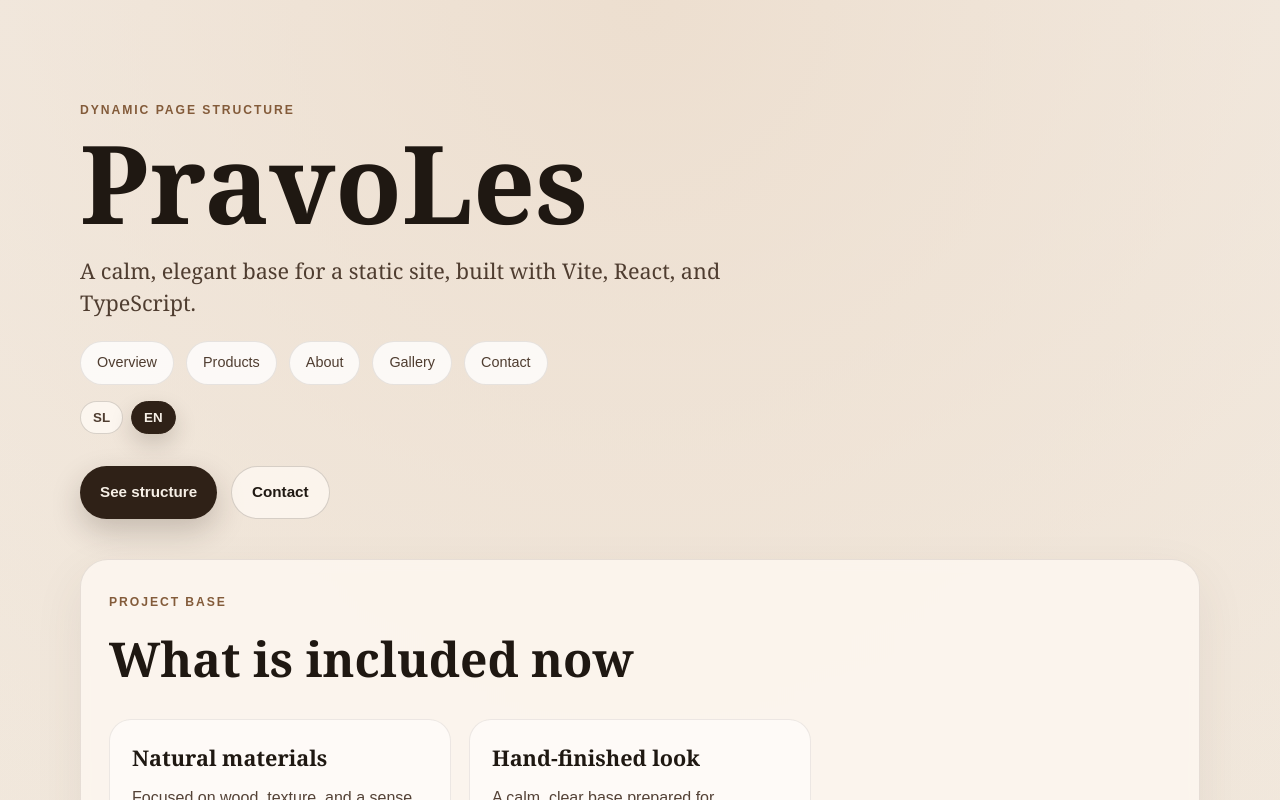
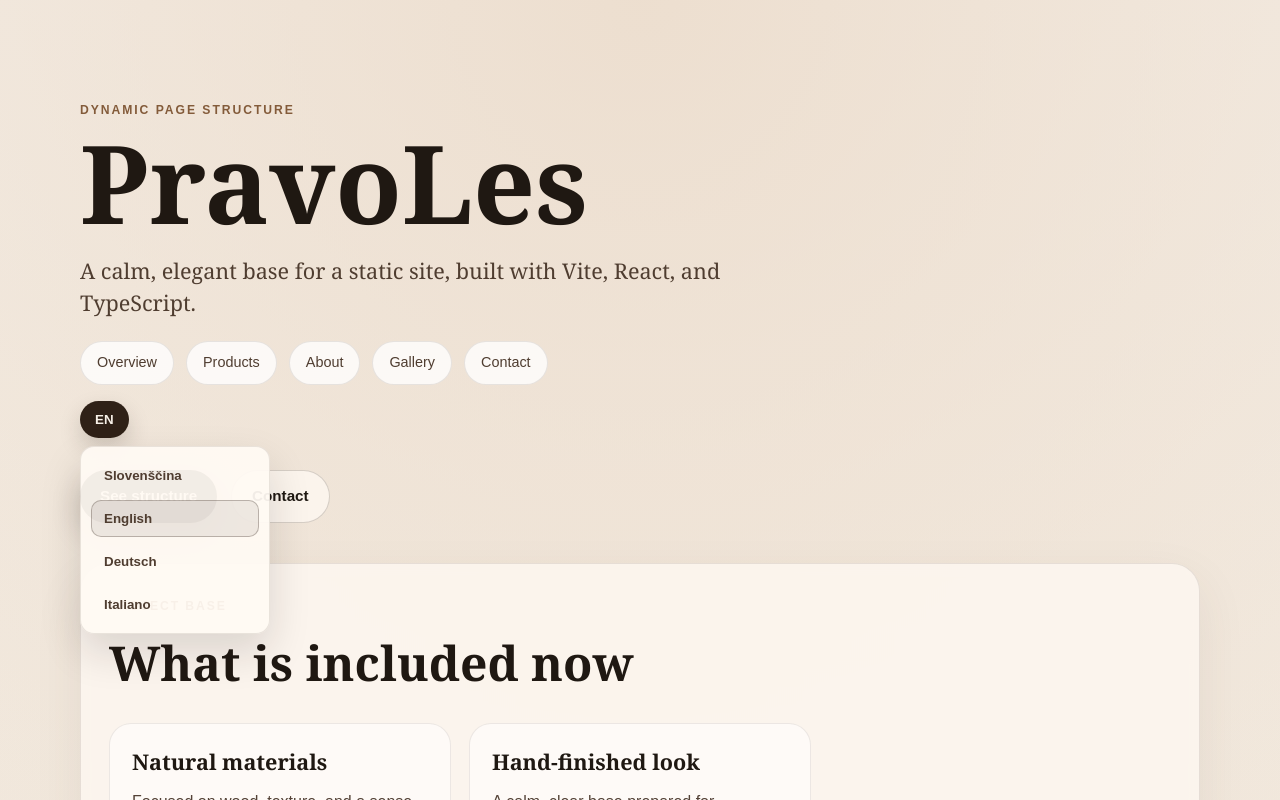
Before and after one commit to rok894/PravoLes, a React (Vite) app in the folder frontend/: page / in a window 1280 px wide. Both pictures are taken after a click on the button "EN". Shown: the top 800 px of the page. Built offline with nearby package versions, Linux system fonts and the light colour scheme.

Commit message:
polepšan language menu

```diff
--- a/frontend/src/App.tsx
+++ b/frontend/src/App.tsx
@@ -1,3 +1,4 @@
+import { useState } from "react";
 import { useTranslation } from "react-i18next";
 import ProductShowcase from "./components/ProductShowcase";
 
@@ -13,6 +14,14 @@ type ContactItem = { title: string; text: string };
 
 function App() {
   const { t, i18n } = useTranslation();
+  const [langOpen, setLangOpen] = useState(false);
+
+  const languageOptions = [
+    { code: "sl", label: "Slovenščina" },
+    { code: "en", label: "English" },
+    { code: "de", label: "Deutsch" },
+    { code: "it", label: "Italiano" },
+  ];
 
   const navLinks = [
     { href: "#vsebina", label: t("nav.vsebina") },
@@ -47,29 +56,35 @@ function App() {
           ))}
         </nav>
 
-        <div className="lang-switch" aria-label="Language switcher">
+        <div className="lang-menu" aria-label="Language switcher">
           <button
             type="button"
-            className={
-              i18n.language.startsWith("sl")
-                ? "lang-switch__btn lang-switch__btn--active"
-                : "lang-switch__btn"
-            }
-            onClick={() => i18n.changeLanguage("sl")}
+            className="lang-menu__toggle"
+            onClick={() => setLangOpen((v) => !v)}
           >
-            SL
+            {i18n.language.toUpperCase().slice(0, 2)}
           </button>
+          {langOpen && (
+            <div className="lang-menu__list">
+              {languageOptions.map((lang) => (
                 <button
+                  key={lang.code}
                   type="button"
                   className={
-              i18n.language.startsWith("en")
-                ? "lang-switch__btn lang-switch__btn--active"
-                : "lang-switch__btn"
+                    i18n.language.startsWith(lang.code)
+                      ? "lang-menu__item lang-menu__item--active"
+                      : "lang-menu__item"
                   }
-            onClick={() => i18n.changeLanguage("en")}
+                  onClick={() => {
+                    i18n.changeLanguage(lang.code);
+                    setLangOpen(false);
+                  }}
                 >
-            EN
+                  {lang.label}
                 </button>
+              ))}
+            </div>
+          )}
         </div>
 
         <div className="hero__actions">
--- a/frontend/src/i18n.ts
+++ b/frontend/src/i18n.ts
@@ -4,6 +4,8 @@ import LanguageDetector from "i18next-browser-languagedetector";
 
 import en from "./locales/en/translation.json";
 import sl from "./locales/sl/translation.json";
+import de from "./locales/de/translation.json";
+import it from "./locales/it/translation.json";
 
 i18n
   .use(LanguageDetector)
@@ -12,6 +14,8 @@ i18n
     resources: {
       en: { translation: en },
       sl: { translation: sl },
+      de: { translation: de },
+      it: { translation: it },
     },
     fallbackLng: "sl",
     interpolation: {
--- /dev/null
+++ b/frontend/src/locales/de/translation.json
@@ -0,0 +1,115 @@
+{
+  "nav": {
+    "vsebina": "Inhalt",
+    "products": "Produkte",
+    "about": "Über uns",
+    "gallery": "Galerie",
+    "contact": "Kontakt"
+  },
+  "hero": {
+    "eyebrow": "Dynamische Seitenstruktur",
+    "title": "PravoLes",
+    "lead": "Eine ruhige, elegante Basis für eine statische Website, gebaut mit Vite, React und TypeScript.",
+    "primaryCta": "Struktur ansehen",
+    "secondaryCta": "Kontakt"
+  },
+  "structure": {
+    "eyebrow": "Projektbasis",
+    "title": "Was derzeit enthalten ist"
+  },
+  "highlights": [
+    {
+      "title": "Natürliche Materialien",
+      "text": "Fokus auf Holz, Textur und ein Gefühl von Wärme im Raum."
+    },
+    {
+      "title": "Handveredelter Look",
+      "text": "Eine ruhige, klare Basis zur Präsentation der Produkte."
+    }
+  ],
+  "about": {
+    "eyebrow": "Über uns",
+    "title": "Unsere Geschichte und Vision"
+  },
+  "aboutPoints": [
+    {
+      "title": "Richtiger Ansatz",
+      "text": "Jedes Stück wird in Handarbeit mit Blick auf Nachhaltigkeit und Ästhetik gefertigt."
+    },
+    {
+      "title": "Lokale Herstellung",
+      "text": "Wir unterstützen heimische Handwerker und Holzarbeiten aus slowenischen Werkstätten."
+    },
+    {
+      "title": "Ziel der Seite",
+      "text": "Eine klare, ansprechende und informative Produktpräsentation bieten."
+    }
+  ],
+  "gallery": {
+    "eyebrow": "Galerie",
+    "title": "Beispiele von Produkten und Interieurs"
+  },
+  "galleryItems": [
+    {
+      "title": "Warme Details",
+      "description": "Elegante Abschlüsse, die die natürliche Maserung des Holzes betonen.",
+      "image": "/images/stol_1.jpg",
+      "alt": "Warme Holzdetails"
+    },
+    {
+      "title": "Beruhigendes Ambiente",
+      "description": "Minimalistisches Layout, entworfen zur Präsentation des Stücks selbst.",
+      "image": "/images/predalčki_1.jpg",
+      "alt": "Holzinterieur mit Kommode"
+    },
+    {
+      "title": "Handarbeit",
+      "description": "Jedes Stück trägt eine einzigartige handwerkliche Signatur.",
+      "image": "/images/šahovnica_1.jpg",
+      "alt": "Handgemachtes hölzernes Schachbrett"
+    }
+  ],
+  "productsSection": {
+    "eyebrow": "Produktauswahl",
+    "title": "Holzstücke aus der PravoLes Werkstatt"
+  },
+  "products": [
+    {
+      "title": "Stuhl aus Massivholz",
+      "description": "Handgeschliffener Stuhl mit Fokus auf natürlicher Textur und Komfort.",
+      "image": "/images/stol_1.jpg",
+      "alt": "Holzstuhl in einem hellen Raum"
+    },
+    {
+      "title": "Kommode mit Schubladen",
+      "description": "Klare Linien, Soft-Close und warme Töne aus Massivholz.",
+      "image": "/images/predalčki_1.jpg",
+      "alt": "Holzkommode mit Schubladen"
+    },
+    {
+      "title": "Schachbrett aus Nussbaum",
+      "description": "Kontrastreiches Schachbrett, lackiert für langanhaltenden Schutz.",
+      "image": "/images/šahovnica_1.jpg",
+      "alt": "Hölzernes Schachbrett auf einem Tisch"
+    }
+  ],
+  "contact": {
+    "eyebrow": "Kontakt",
+    "title": "Schreiben Sie uns für Infos und Maßanfertigungen",
+    "note": "Für eine schnelle Anfrage senden Sie eine E-Mail an info@pravoles.si und fügen Sie gewünschte Größe, Material und Lieferzeit hinzu."
+  },
+  "contactItems": [
+    {
+      "title": "Kontaktpunkt",
+      "text": "Schreiben Sie an info@pravoles.si für Preise und Materialien."
+    },
+    {
+      "title": "Werkstattbesuch",
+      "text": "Wir organisieren einen 15-minütigen Besuch und Beratung."
+    },
+    {
+      "title": "Individuelles Angebot",
+      "text": "Für Maßanfertigungen erstellen wir ein Angebot und die Produktionszeit."
+    }
+  ]
+}
--- /dev/null
+++ b/frontend/src/locales/it/translation.json
@@ -0,0 +1,115 @@
+{
+  "nav": {
+    "vsebina": "Contenuto",
+    "products": "Prodotti",
+    "about": "Chi siamo",
+    "gallery": "Galleria",
+    "contact": "Contatto"
+  },
+  "hero": {
+    "eyebrow": "Struttura dinamica della pagina",
+    "title": "PravoLes",
+    "lead": "Una base calma ed elegante per un sito statico, costruito con Vite, React e TypeScript.",
+    "primaryCta": "Vedi struttura",
+    "secondaryCta": "Contatto"
+  },
+  "structure": {
+    "eyebrow": "Base del progetto",
+    "title": "Cosa è incluso ora"
+  },
+  "highlights": [
+    {
+      "title": "Materiali naturali",
+      "text": "Focus sul legno, la texture e una sensazione di calore nello spazio."
+    },
+    {
+      "title": "Finitura artigianale",
+      "text": "Una base calma e chiara preparata per la presentazione dei prodotti."
+    }
+  ],
+  "about": {
+    "eyebrow": "Chi siamo",
+    "title": "La nostra storia e visione"
+  },
+  "aboutPoints": [
+    {
+      "title": "Approccio corretto",
+      "text": "Ogni pezzo è realizzato a mano con attenzione a sostenibilità ed estetica."
+    },
+    {
+      "title": "Produzione locale",
+      "text": "Sosteniamo artigiani locali e lavorazioni in legno da laboratori sloveni."
+    },
+    {
+      "title": "Obiettivo del sito",
+      "text": "Offrire una presentazione chiara, attraente e informativa dei prodotti."
+    }
+  ],
+  "gallery": {
+    "eyebrow": "Galleria",
+    "title": "Esempi di prodotti e ambienti"
+  },
+  "galleryItems": [
+    {
+      "title": "Dettagli caldi",
+      "description": "Finiture eleganti che mettono in risalto la venatura naturale del legno.",
+      "image": "/images/stol_1.jpg",
+      "alt": "Dettagli in legno caldo"
+    },
+    {
+      "title": "Ambiente sereno",
+      "description": "Layout minimalista, pensato per presentare il pezzo stesso.",
+      "image": "/images/predalčki_1.jpg",
+      "alt": "Ambiente in legno con credenza"
+    },
+    {
+      "title": "Lavorazione a mano",
+      "description": "Ogni pezzo porta un segno unico della lavorazione artigianale.",
+      "image": "/images/šahovnica_1.jpg",
+      "alt": "Scacchiera in legno fatta a mano"
+    }
+  ],
+  "productsSection": {
+    "eyebrow": "Selezione prodotti",
+    "title": "Pezzi in legno dal laboratorio PravoLes"
+  },
+  "products": [
+    {
+      "title": "Sedia in legno massello",
+      "description": "Sedia levigata a mano con enfasi su texture naturale e comfort.",
+      "image": "/images/stol_1.jpg",
+      "alt": "Sedia in legno in una stanza luminosa"
+    },
+    {
+      "title": "Credenza con cassetti",
+      "description": "Linee pulite, chiusura morbida e toni caldi del legno massello.",
+      "image": "/images/predalčki_1.jpg",
+      "alt": "Credenza in legno con cassetti"
+    },
+    {
+      "title": "Scacchiera in noce",
+      "description": "Scacchiera a contrasto, laccata per una protezione duratura.",
+      "image": "/images/šahovnica_1.jpg",
+      "alt": "Scacchiera in legno su un tavolo"
+    }
+  ],
+  "contact": {
+    "eyebrow": "Contatto",
+    "title": "Scrivici per informazioni e ordini su misura",
+    "note": "Per una richiesta rapida, invia un'email a info@pravoles.si indicando dimensioni, materiale e tempi di consegna desiderati."
+  },
+  "contactItems": [
+    {
+      "title": "Punto di contatto",
+      "text": "Scrivi a info@pravoles.si per prezzi e materiali."
+    },
+    {
+      "title": "Visita in laboratorio",
+      "text": "Organizziamo una visita e consulenza di circa 15 minuti."
+    },
+    {
+      "title": "Offerta personalizzata",
+      "text": "Per ordini su misura prepariamo preventivo e tempi di produzione."
+    }
+  ]
+}
--- a/frontend/src/styles.css
+++ b/frontend/src/styles.css
@@ -93,39 +93,64 @@ a {
   margin-top: 32px;
 }
 
-.lang-switch {
+.lang-menu {
+  position: relative;
   display: inline-flex;
-  gap: 8px;
   margin-top: 16px;
 }
 
-.lang-switch__btn {
+.lang-menu__toggle {
   border: 1px solid rgba(47, 33, 23, 0.18);
-  background: rgba(255, 250, 244, 0.8);
+  background: #2f2117;
+  color: #f7f0e7;
   border-radius: 999px;
-  padding: 8px 12px;
+  padding: 10px 14px;
+  font-family: Arial, Helvetica, sans-serif;
+  font-weight: 700;
+  cursor: pointer;
+  box-shadow: 0 10px 22px rgba(47, 33, 23, 0.18);
+}
+
+.lang-menu__list {
+  position: absolute;
+  top: calc(100% + 8px);
+  left: 0;
+  display: grid;
+  gap: 6px;
+  padding: 10px;
+  min-width: 190px;
+  background: rgba(255, 250, 244, 0.94);
+  border: 1px solid rgba(79, 61, 48, 0.12);
+  border-radius: 14px;
+  box-shadow: 0 18px 42px rgba(31, 24, 18, 0.14);
+  z-index: 10;
+}
+
+.lang-menu__item {
+  width: 100%;
+  text-align: left;
+  border: 1px solid transparent;
+  background: transparent;
+  border-radius: 10px;
+  padding: 10px 12px;
   font-family: Arial, Helvetica, sans-serif;
   font-weight: 700;
   color: #4f3d30;
   cursor: pointer;
   transition:
-    transform 180ms ease,
-    box-shadow 180ms ease,
-    background-color 180ms ease,
-    border-color 180ms ease;
+    background-color 160ms ease,
+    border-color 160ms ease,
+    transform 160ms ease;
 }
 
-.lang-switch__btn:hover {
-  transform: translateY(-1px);
-  background: rgba(255, 250, 244, 1);
-  border-color: rgba(47, 33, 23, 0.26);
+.lang-menu__item:hover {
+  background: rgba(47, 33, 23, 0.06);
+  transform: translateX(2px);
 }
 
-.lang-switch__btn--active {
-  background: #2f2117;
-  color: #f7f0e7;
-  border-color: #2f2117;
-  box-shadow: 0 10px 22px rgba(47, 33, 23, 0.18);
+.lang-menu__item--active {
+  border-color: rgba(47, 33, 23, 0.28);
+  background: rgba(47, 33, 23, 0.08);
 }
 
 .hero__nav {
```
Also changed, not shown: 1 other file (tests, documents, lock files or other folders). Lines whose indentation alone changed are shown as unchanged.
